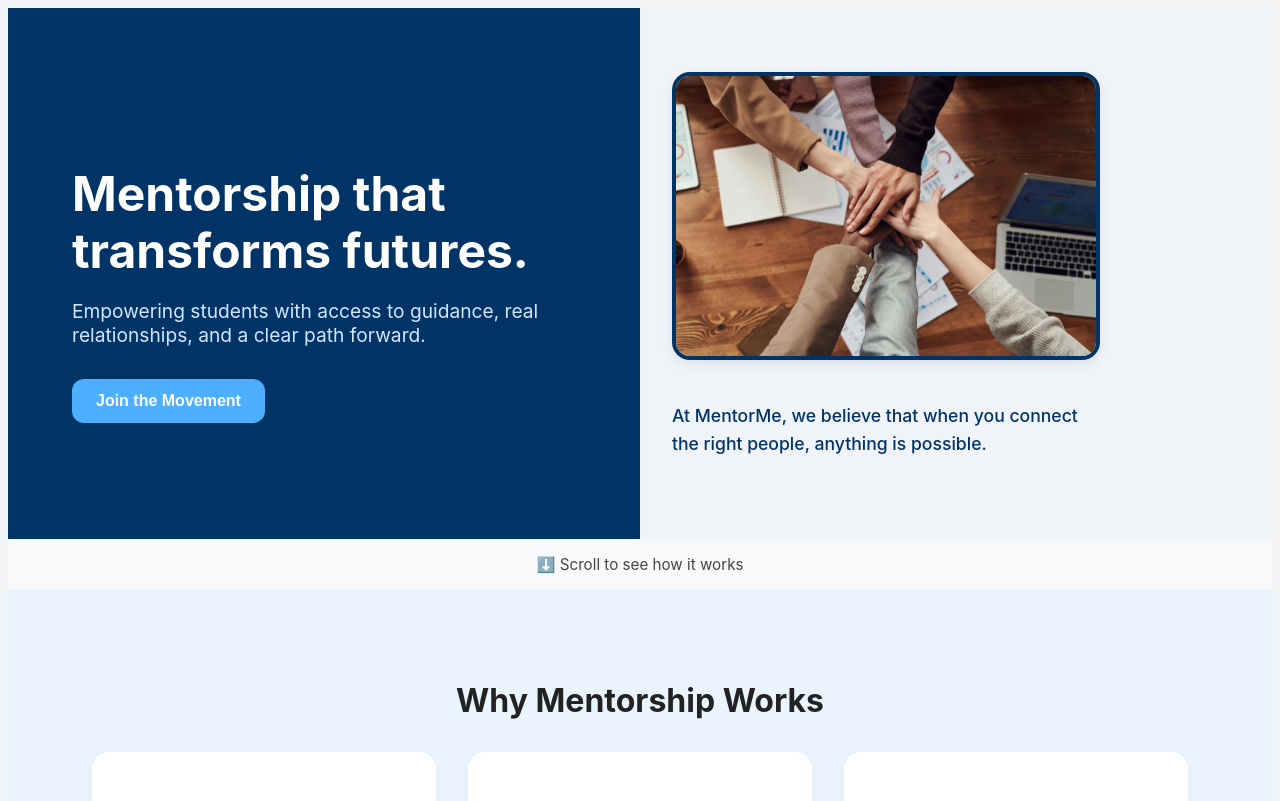
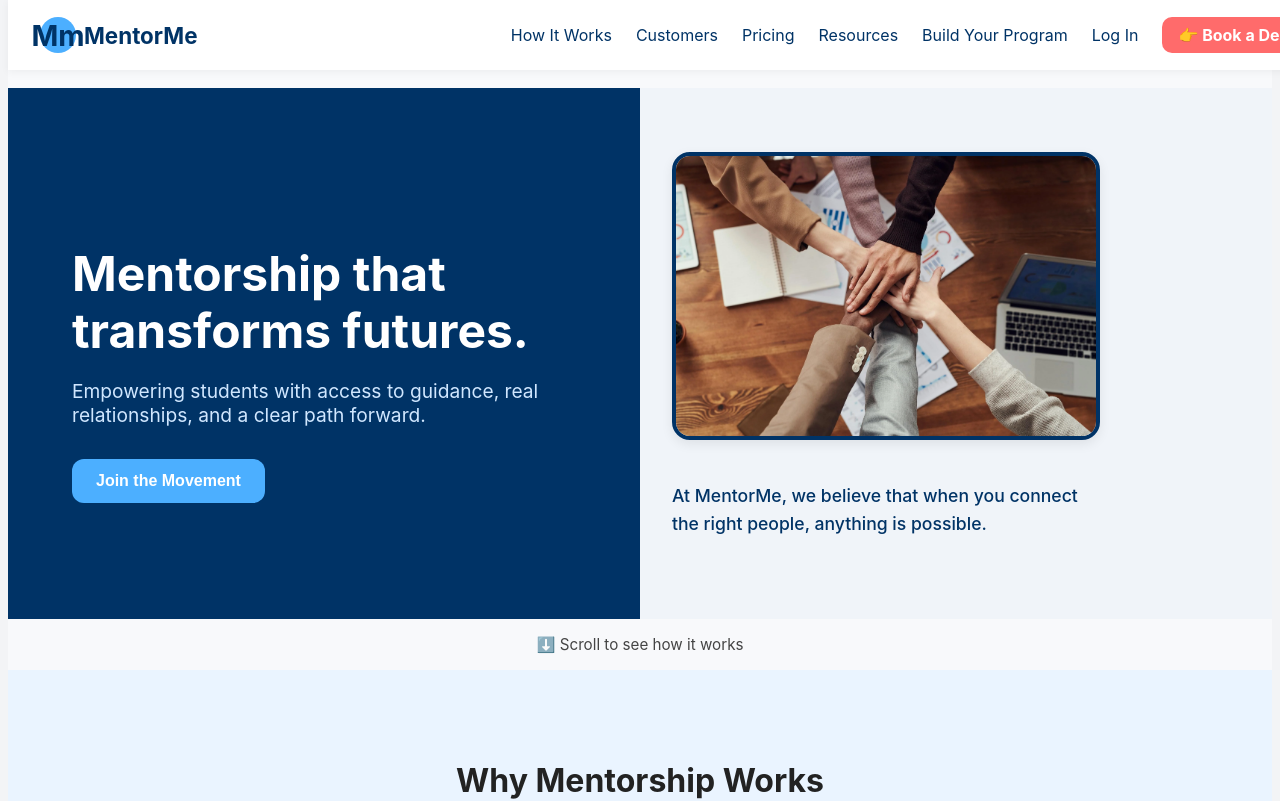
Before and after one commit to Rfitzgerald-svg/mentorme-frontend-, a React (Create React App) app: page /#/ in a window 1280 px wide. Shown: the top 801 px of the page. Built offline with nearby package versions, Linux system fonts and the light colour scheme.

Commit message:
Build: Add fixed top navbar with Mm logo, nav links, and Book a Demo CTA

```diff
--- a/src/routes/Landing.jsx
+++ b/src/routes/Landing.jsx
@@ -1,10 +1,13 @@
 import React from "react";
 import "./Landing.css";
 import { Link } from "react-router-dom";
+import Navbar from "../components/Navbar";
 
 export default function Landing() {
   return (
-    <div className="landing-scroll">
+    <>
+      <Navbar />
+      <div className="landing-scroll" style={{ paddingTop: "80px" }}>
         {/* HERO SECTION */}
         <section className="hero mentorloop-style">
           <div className="hero-left">
@@ -81,5 +84,6 @@ export default function Landing() {
           <cite>— Jordan A., Student at The Taft School</cite>
         </section>
       </div>
+    </>
   );
 }
```
Lines whose indentation alone changed are shown as unchanged.
